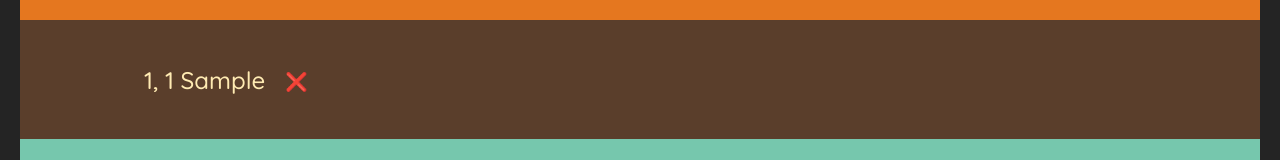
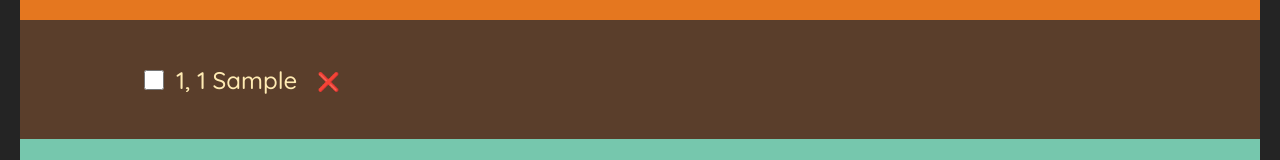
Before and after one commit to eyobbaye/React-ultimate, a React (Vite) app in the folder Travel-List/: page / in a window 1280 px wide. Both pictures are taken after typing "Sample" into the empty fields and a click on the button "ADD". Shown: the part 277-437 px from the top of the page. Built offline with nearby package versions, Linux system fonts and the light colour scheme.

Commit message:
Finshed Travel-list app

```diff
--- a/Travel-List/src/App.jsx
+++ b/Travel-List/src/App.jsx
@@ -84,8 +84,19 @@ function Packing({ items, setItems }) {
 }
 
 function Item({ item, setItems }) {
+  const handleCheckboxClick = (id, checked) => {
+    setItems((prev) =>
+      prev.map((item) => (item.id === id ? { ...item, packed: checked } : item)),
+    );
+  };
+
   return (
     <li style={item.packed ? { textDecoration: "line-through" } : {}}>
+      <input
+        type="checkbox"
+        checked={item.packed}
+        onChange={(e)=>handleCheckboxClick(item.id, e.target.checked)}
+      />
       <span>
         {item.id}, {item.quantity} {item.description}
       </span>
```
